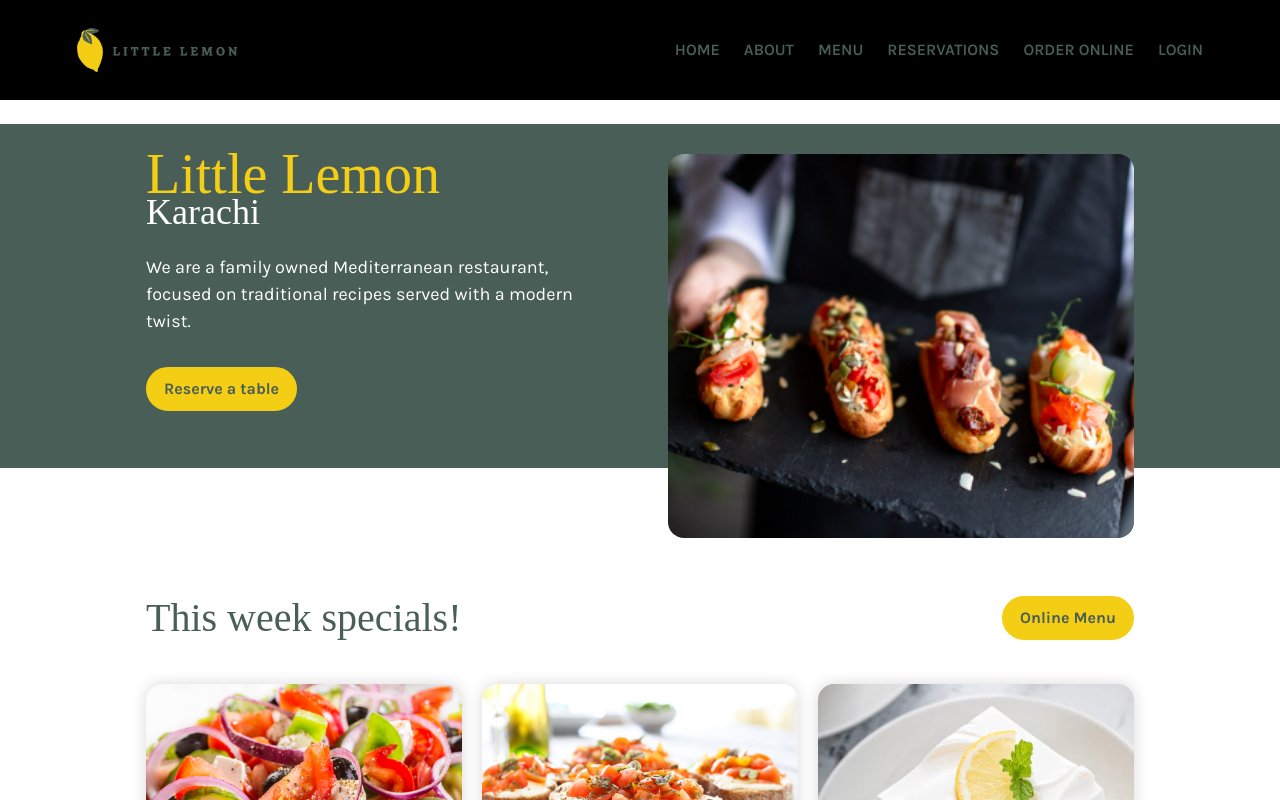
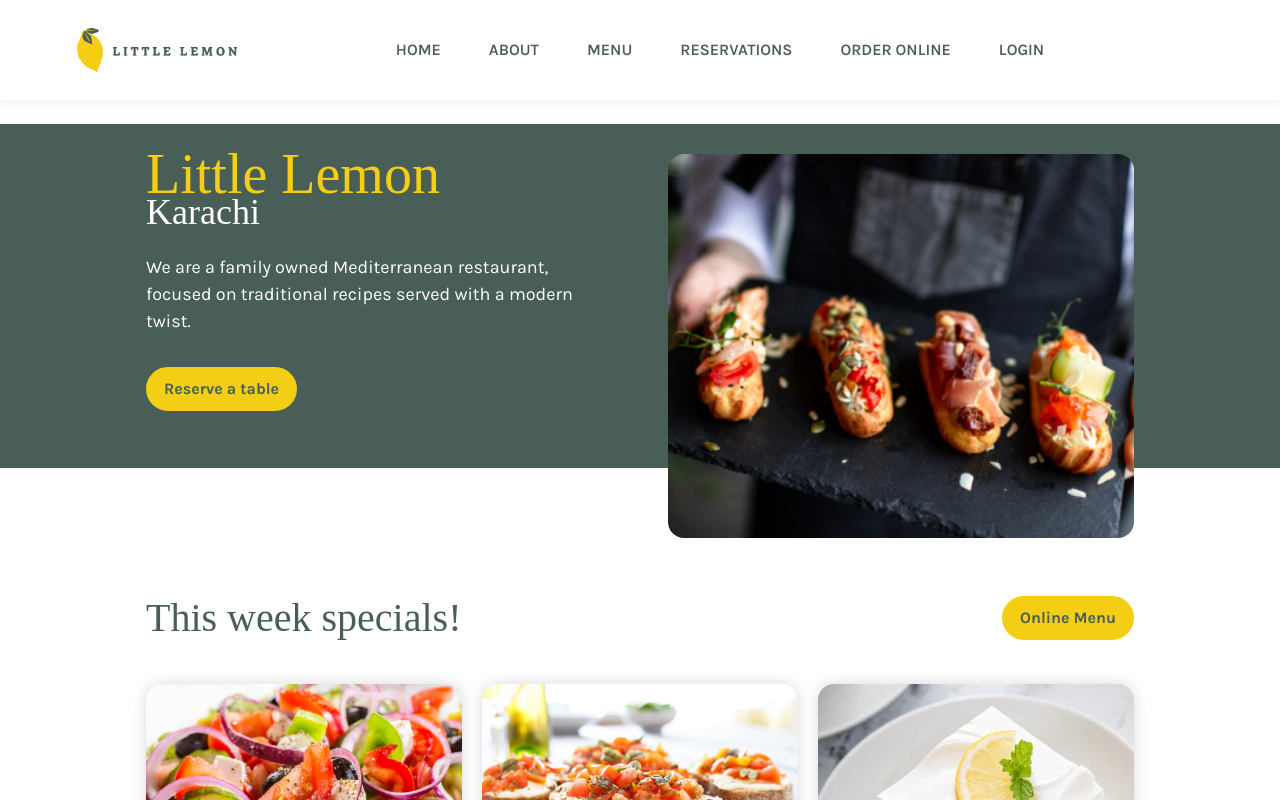
Before and after one commit to sohaibdevv/little-lemon-website, a React (Create React App) app: page / in a window 1280 px wide. Shown: the top 800 px of the page. Built offline with nearby package versions, Linux system fonts and the light colour scheme; a web font is replaced by a local one.

Commit message:
refine UI

```diff
--- a/src/components/layout/header.css
+++ b/src/components/layout/header.css
@@ -11,7 +11,7 @@
   height: 2px;
   bottom: 0;
   left: 0;
-  background-color: #495e57;
+  /* background-color: #495e57; */
   transform-origin: bottom right;
   transition: transform 0.25s ease-out;
 }
@@ -22,9 +22,9 @@
 }
 
 .nav-bar {
-  /* border-bottom: 2px solid #495e57; */
-  /* box-shadow: 0 0 10px rgba(0,0,0,.09); */
-  background-color: black;
+  box-shadow: 0 0 10px rgba(0,0,0,.09);
+  background-color: #fff;
+  justify-content: space-between;
   width: 100%;
   max-width: none;
   padding: 0 6%;
@@ -59,11 +59,11 @@
 }
 
 .nav-bar-links {
-  grid-column: 3;
+  grid-column: 2;
   display: flex;
   justify-content: flex-end;
   align-items: center;
-  column-gap: 1.5rem;
+  column-gap: 3rem;
   transition: left 300ms linear;
 }
 
@@ -101,7 +101,7 @@
 
   .nav-bar-links.expanded li {
     width: 100%;
-    border-bottom: 1px solid #495e57;
+    /* border-bottom: 1px solid #495e57; */
   }
 
   .nav-bar-links.expanded li a {
--- a/src/components/pages/Home/Hero.css
+++ b/src/components/pages/Home/Hero.css
@@ -24,6 +24,7 @@
   font-size: 2.25rem;
   height: 2.25rem;
   line-height: 2.25rem;
+
 }
 
 .hero-information p {
@@ -40,6 +41,12 @@
 .hero-information .button-primary:hover,
 .hero-information .button-primary:focus {
   border-color: #f4ce14;
+}
+
+@media (max-width: 792px) {
+  .hero-information .button-primary{
+  text-align: center;
+}
 }
 
 .hero-image {
--- a/src/components/pages/NotFound/NotFound.css
+++ b/src/components/pages/NotFound/NotFound.css
@@ -3,6 +3,9 @@
   flex-direction: column;
   align-items: center;
   justify-content: center;
+  text-align: center;
   padding: 1.75rem 0;
-  min-height: calc(100vh - 6.25rem - 18rem);
+  /* min-height: calc(100vh - 6.25rem - 18rem); */
+  /* min-height: 31.25rem; */
+  min-height: 32.25rem;
 }
--- a/src/index.css
+++ b/src/index.css
@@ -8,6 +8,12 @@
   box-sizing: border-box;
   -webkit-box-sizing: border-box;
   -moz-box-sizing: border-box;
+}
+
+* {
+  scrollbar-width: thin;
+  scrollbar-color: #495e57 #fff;
+
 }
 
 html {
```
Also changed, not shown: 1 other file (tests, documents, lock files or other folders).
